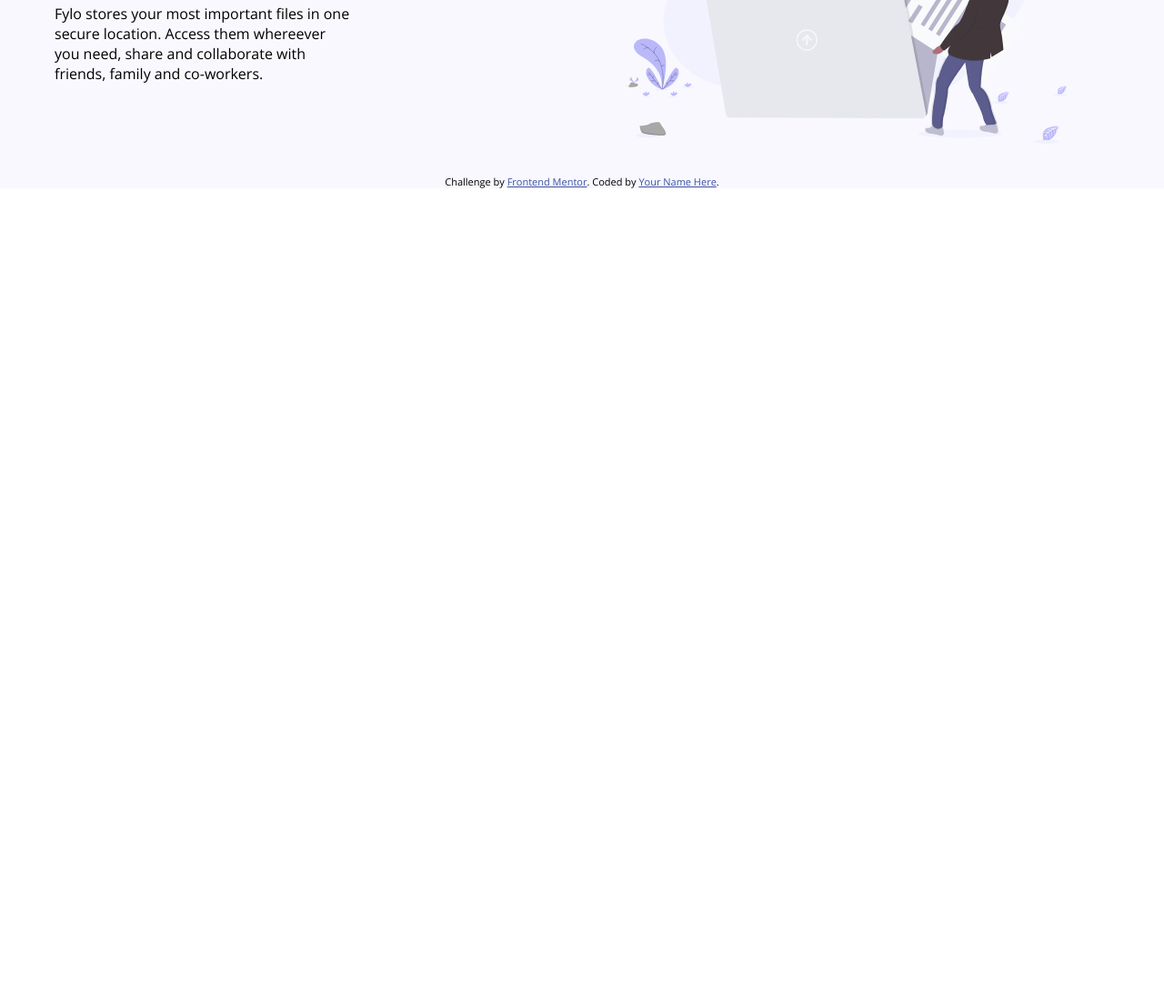
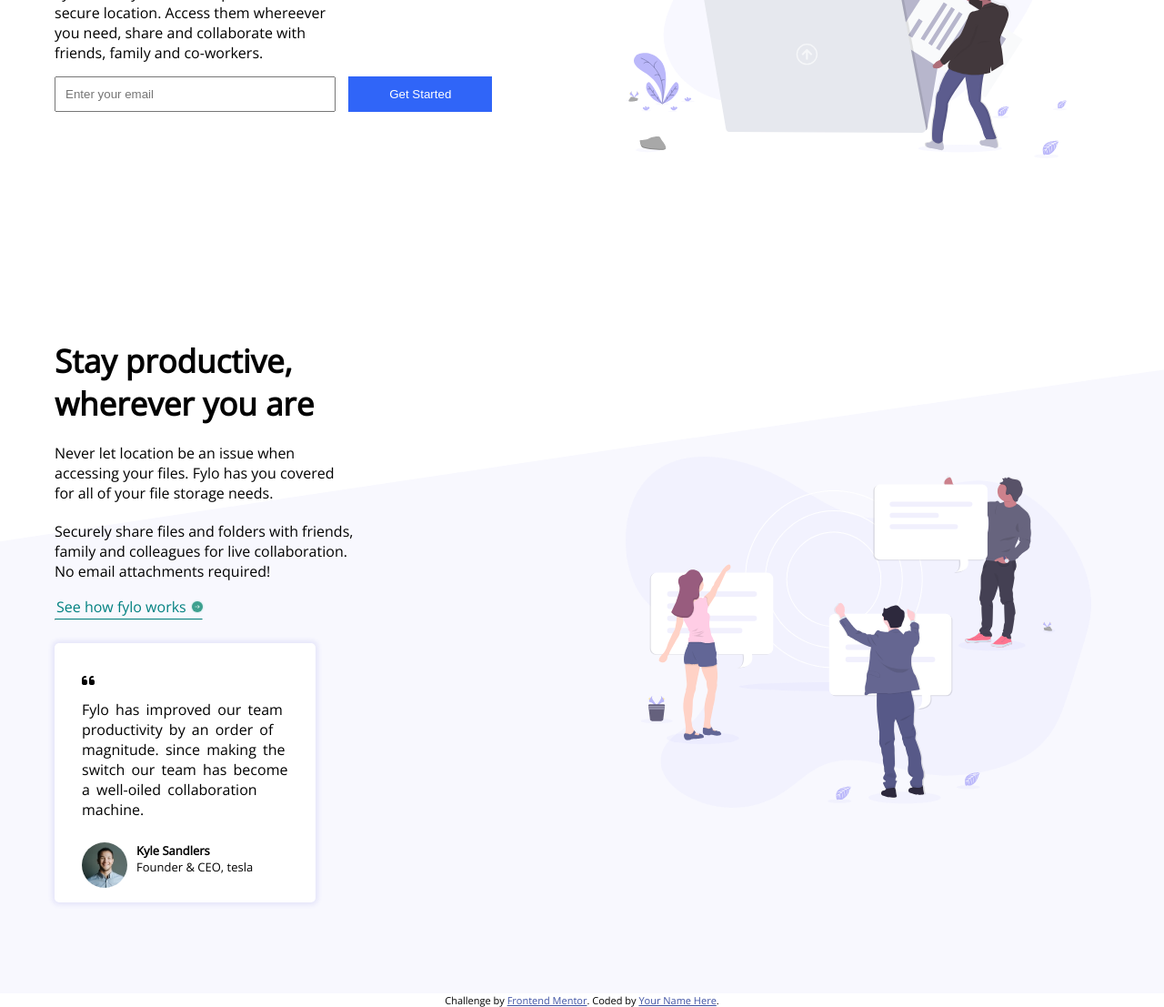
Before and after one commit to favour-the-dev/Fylo-Landing-Page, a plain HTML site: page index.html in a window 1280 px wide. Shown: the part 393-1500 px from the top of the page at 91% size. Before the commit the page ends 800 px from the top, so only its background shows below. Drawn offline with nearby package versions, Linux system fonts and the light colour scheme.

Commit message:
goodnight

```diff
--- a/index.html
+++ b/index.html
@@ -17,6 +17,7 @@
     .attribution { font-size: 11px; text-align: center; }
     .attribution a { color: hsl(228, 45%, 44%); }
   </style>
+   <script src="https://kit.fontawesome.com/cace72777c.js" crossorigin="anonymous"></script>
 </head>
 <body>
   <header class="topnav">
@@ -29,6 +30,7 @@
       <a href="#">Sign in</a>
     </div>
   </header>
+<main class="down">
     <section class="content">
       <div class="text">
         <h1 class="pagetext">
@@ -37,11 +39,41 @@
         <p class="pagepara">
           Fylo stores your most important files in one secure location. Access them whereever you need, share and collaborate with friends, family and co-workers.
         </p>
+        <input type="email" class="email" placeholder="Enter your email">
+        <button type="submit" class="submit">Get Started</button>
       </div>
       <div class="image">
         <img src="./images/illustration-1.svg" alt="" class="pageimage">
       </div>
     </section>
+    <section class="content">
+      <div class="text">
+        <h2 class="pagetext h1">Stay productive, wherever you are</h2>
+        <p class="pagepara">
+          Never let location be an issue when accessing your files. Fylo has you covered for all of your file storage needs.
+        </p>
+        <p class="pagepara">
+          Securely share files and folders with friends, family and colleagues for live collaboration. No email attachments required!
+        </p>
+          <a href="#" class="link">See how fylo works <img src="./images/icon-arrow.svg" alt="" class="arrow"></a>
+        <hr>
+        <div class="testimonial">
+          <i class="fa-solid fa-quote-left block"></i>
+          <p class="testimonialt">
+            Fylo has improved our team productivity by an order of magnitude. since making the switch our team has become a well-oiled collaboration machine.
+          </p>
+          <div class="profile">
+            <img src="./images/avatar-testimonial.jpg" alt="" class="avatar">
+            <h3>Kyle Sandlers</h3>
+            <p class="profitext">Founder & CEO, tesla</p>
+          </div>
+        </div>
+      </div>
+      <div class="image">
+        <img src="./images/illustration-2.svg" alt="" class="pageimage">
+      </div>
+    </section>
+</main>
 
   <footer>
     <p class="attribution">
--- a/styles.css
+++ b/styles.css
@@ -3,8 +3,6 @@
 }
 body {
     font-family: 'Open Sans', sans-serif;
-    background-image: url(./images/bg-curve-desktop.svg);
-    background-size: cover;
 }
 .topnav {
     margin-top: 10px;
@@ -42,10 +40,73 @@ body {
     width: 65%;
 }
 .pagetext {
-    font-size: 30px;
-    width: 50%;
+    font-size: 35px;
+    width: 65%;
 }
 .pagepara {
     margin-top: 20px;
     width: 58%;
 }
+.email {
+    margin-top: 15px;
+    width: 285px;
+    padding: 10px;
+}
+.submit {
+    background-color: hsl(224, 93%, 58%);
+    color: white;
+    border: none;
+    margin-left: 10px;
+    padding: 12px 45px;
+}
+.link {
+    margin-top: 15px;
+    color: teal;
+    text-decoration: none;
+    display: flex;
+    align-items: center;
+    padding: 2px;
+}
+.arrow {
+    margin-left: 4px;
+}
+hr {
+    border-top: 1px solid;
+    width: 161px;
+    background-color: teal;
+    color: teal;
+}
+.testimonial {
+    margin-top: 25px;
+    width: 40%;
+    background-color: white;
+    padding: 30px;
+    border: none;
+    border-radius: 5px;
+    box-shadow: 0px 0px 5px 3px lavender;
+}
+.testimonialt {
+    word-spacing: 3px;
+    margin-bottom: 25px;
+}
+.avatar {
+    float: left;
+    width: 100%;
+    max-width: 50px;
+    border-radius: 50px;
+    margin-right: 10px;
+}
+h3 {
+    font-size: 13px;
+}
+.profitext {
+    font-size: 13px;
+}
+.down {
+    background-image: url(./images/bg-curve-desktop.svg);
+    background-size: cover;
+}
+.block {
+    display: block;
+    padding-bottom: 13px;
+}
```
Lines whose indentation alone changed are shown as unchanged.
